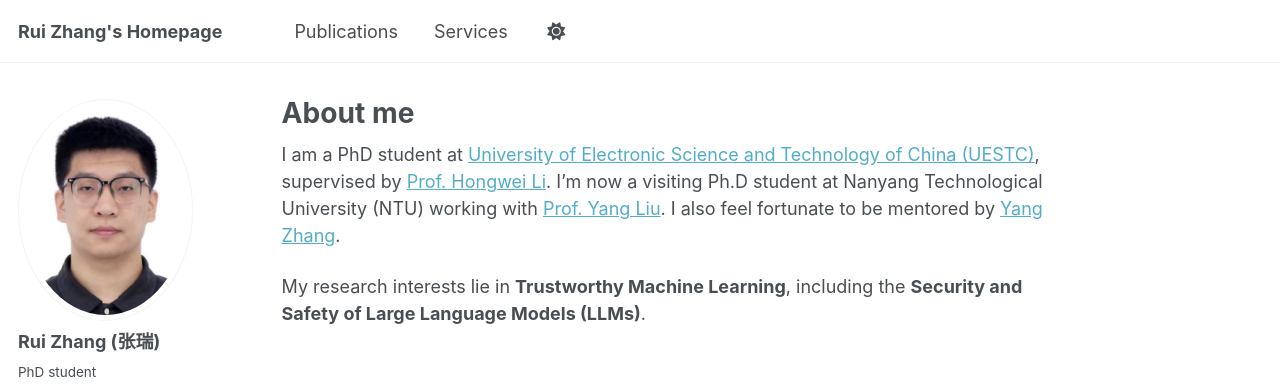
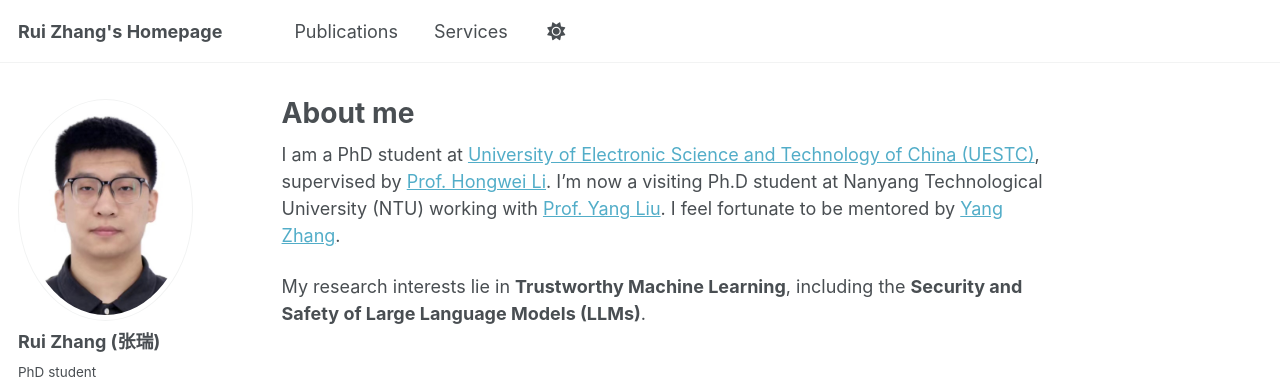
Before and after one commit to zhangrui4041/zhangrui4041.github.io, a Jekyll site: the page built from _pages/about.md, in a window 1280 px wide. Shown: the top 391 px of the page. Built offline with Jekyll 4.4.1, drawn with Linux system fonts in a browser that asks for light colours; some web fonts are replaced; a script that is not in the unit is left out.

Commit message:
Update configuration and about page

```diff
--- a/_config.yml
+++ b/_config.yml
@@ -48,7 +48,7 @@ author:
   # bitbucket        : # Username - Update with your username on the site
   # codepen          : # Username
   # dribbble         : # Username
-  github           : "https://github.com/zhangrui4041"
+  github           : "zhangrui4041"
   # kaggle           : # Username
   # stackoverflow    : # User number or user number and name (i.e., use "1" or "1/jeff-atwood")
 
--- a/_pages/about.md
+++ b/_pages/about.md
@@ -10,6 +10,6 @@ redirect_from:
 
 I am a PhD student at [University of Electronic Science and Technology of China (UESTC)](https://www.uestc.edu.cn/), supervised by [Prof. Hongwei Li](https://scholar.google.com.hk/citations?user=-o6u2gwAAAAJ&hl).
 I'm now a visiting Ph.D student at Nanyang Technological University (NTU) working with [Prof. Yang Liu](https://personal.ntu.edu.sg/yangliu/).
-I also feel fortunate to be mentored by [Yang Zhang](https://yangzhangalmo.github.io/).
+I feel fortunate to be mentored by [Yang Zhang](https://yangzhangalmo.github.io/).
 
 My research interests lie in **Trustworthy Machine Learning**, including the **Security and Safety of Large Language Models (LLMs)**.
```
